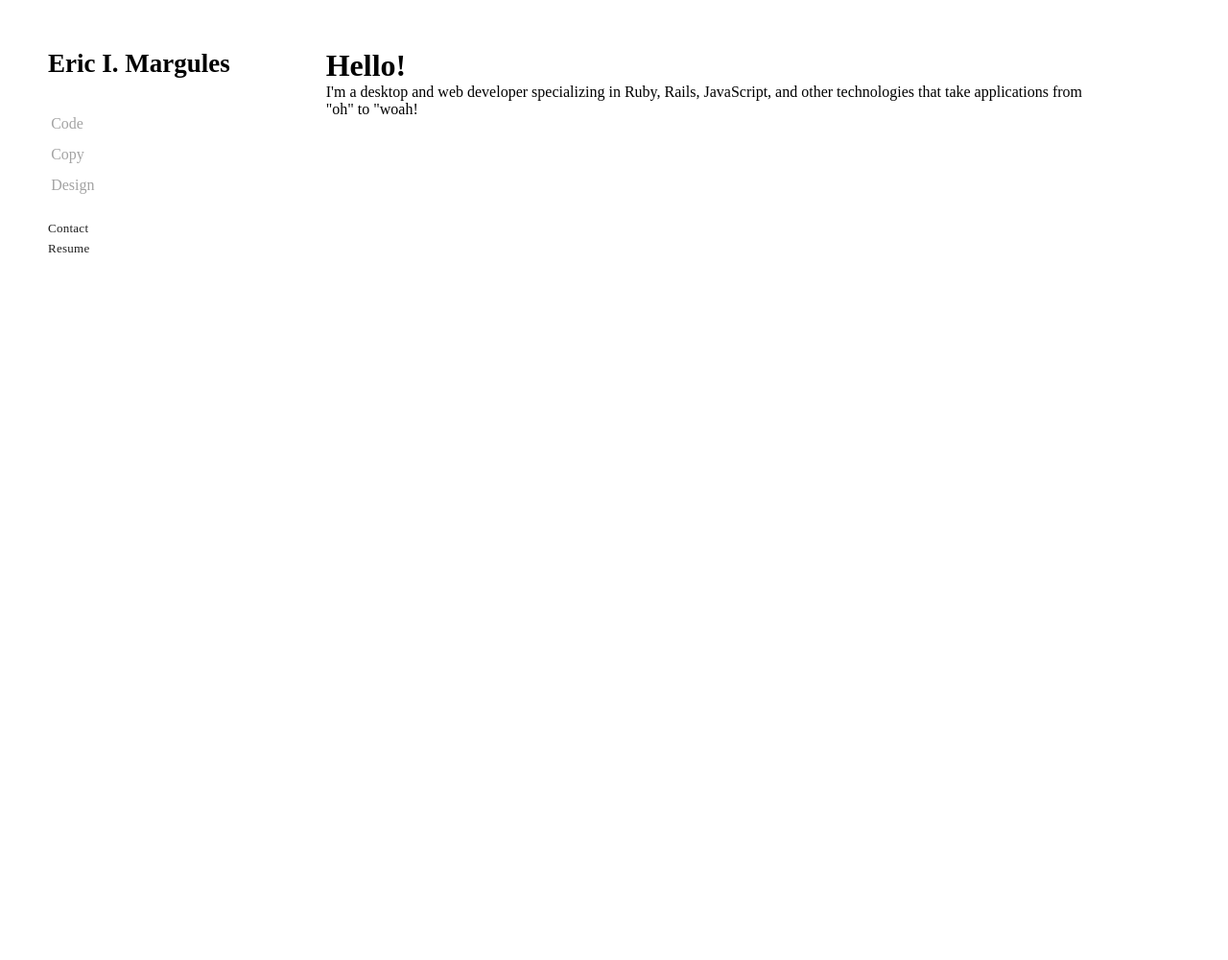
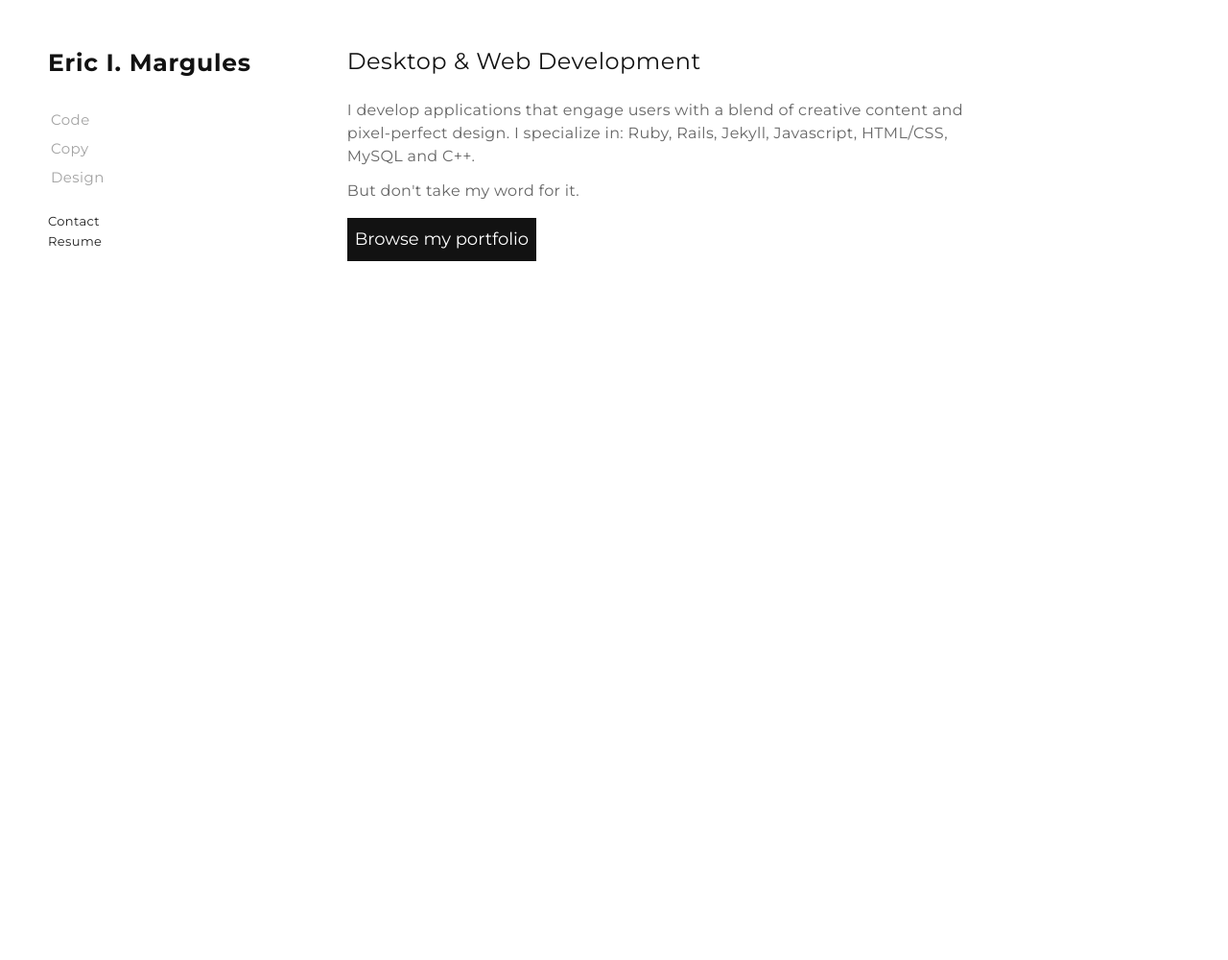
Before and after one commit to ericmargules/ericmargul.es, a Jekyll site: the page index_mockup.html, which Jekyll copies as it is, in a window 1280 px wide. Shown: the whole page at 96% size. Built offline with Jekyll 4.4.1, drawn with Linux system fonts in a browser that asks for light colours; some web fonts are replaced.

Commit message:
continue about page styling

```diff
--- a/index_mockup.html
+++ b/index_mockup.html
@@ -1,7 +1,7 @@
 <html>
 	<head>
 		<link rel="stylesheet" href="main_mockup.css">
-		<link rel="stylesheet" href="https://use.typekit.net/c/108b4d/1w;proxima-nova,2,2clzCL:W:i1,2clzCB:W:i3,2clzCG:W:i4,2clzCD:W:i5,2clzCJ:W:i6,2clzC6:W:i7,2clzC8:W:i8,2clzC4:W:i9,2clzCK:W:n1,2clzC9:W:n3,2clzCF:W:n4,2clzCC:W:n5,2clzCH:W:n6,2clzC5:W:n7,2clzC7:W:n8,2clzC3:W:n9/l" media="all">
+		<link href='https://fonts.googleapis.com/css?family=Montserrat:400,700' rel='stylesheet' type='text/css'>
 	</head>
 	<body>
 		<div id="content">
@@ -24,10 +24,12 @@
 				</nav>
 			</header>
 			<div id="main">
-				<h1>Hello!</h1>
+				<h1>Desktop & Web Development</h1>
 				<div id="about_content">
-					<p>I'm a desktop and web developer specializing in Ruby, Rails, JavaScript, and other technologies that take applications from "oh" to "woah!</p>
-			</div>
+					<p>I develop applications that engage users with a blend of creative content and pixel-perfect design. I specialize in: Ruby, Rails, Jekyll, Javascript, HTML/CSS, MySQL and C++.</p>
+					<p>But don't take my word for it.</p>
+				</div>
+				<text id="button"><a href="#">Browse my portfolio</a></text>
 			<footer>
 			</footer>
 		</div>
--- a/main_mockup.css
+++ b/main_mockup.css
@@ -28,6 +28,33 @@ header a {
 
 }
 
+p {
+
+  font-family: "Montserrat";
+  line-height: 1.5;
+  text-transform: none;
+  letter-spacing: .02em;
+  font-weight: 400;
+  font-style: normal;
+  font-size: 14px;
+  margin: 0 0 .75em 0;
+  color: #666;
+
+}
+
+h1 {
+
+  color: #121212;
+  font-family: "Montserrat";
+  line-height: 1.2em;
+  text-transform: none;
+  letter-spacing: .02em;
+  font-weight: 500;
+  font-style: normal;
+  font-size: 24px;
+
+}
+
 #logo {
 
 	margin: 0 0 30px 0;
@@ -36,26 +63,27 @@ header a {
 
 #logo a{
 
-	font-family: "proxima-nova";
+	font-family: "Montserrat";
   line-height: 1.2em;
   text-transform: none;
-  letter-spacing: .0;
+  letter-spacing: .03em;
   font-weight: 700;
   font-style: normal;
-  font-size: 27px;
+  font-size: 25px;
+  color: #121212
 
 }
 
 #primarynav a{
 
   color: #a3a3a3;
-  font-family: "proxima-nova";
+  font-family: "Montserrat";
   line-height: 1.6em;
   text-transform: none;
-  letter-spacing: 0em;
+  letter-spacing: 0.03em;
   font-weight: 500;
   font-style: normal;
-  font-size: 16px;
+  font-size: 15px;
   display: inline-block;
   padding: .2em;
 
@@ -76,10 +104,10 @@ header a {
 #secondarynav a{
 
   color: #1f1f1f;
-  font-family: "proxima-nova";
+  font-family: "Montserrat";
   line-height: 1.6em;
   text-transform: none;
-  letter-spacing: .02em;
+  letter-spacing: .03em;
   font-weight: 400;
   font-style: normal;
   font-size: 13px;
@@ -106,3 +134,44 @@ header a {
 	padding: 50px 40px 0 0;
 
 }
+
+#about_content{
+
+  margin: 1.5em 0 1em 0;
+
+}
+
+#about_content p {
+
+  font-size: 16px;
+  max-width: 90%;
+
+}
+
+#button {
+
+  background-color: #121212;
+  padding: .5em;
+  display: inline-block;
+
+}
+
+#button a {
+
+  color: #FFF;
+  font-family: "Montserrat";
+  line-height: 1.6em;
+  text-transform: none;
+  letter-spacing: 0em;
+  font-weight: 500;
+  font-style: normal;
+  font-size: 18px;
+  text-decoration: none;
+
+}
+
+#button:hover {
+
+  opacity: .8;
+
+}
```
